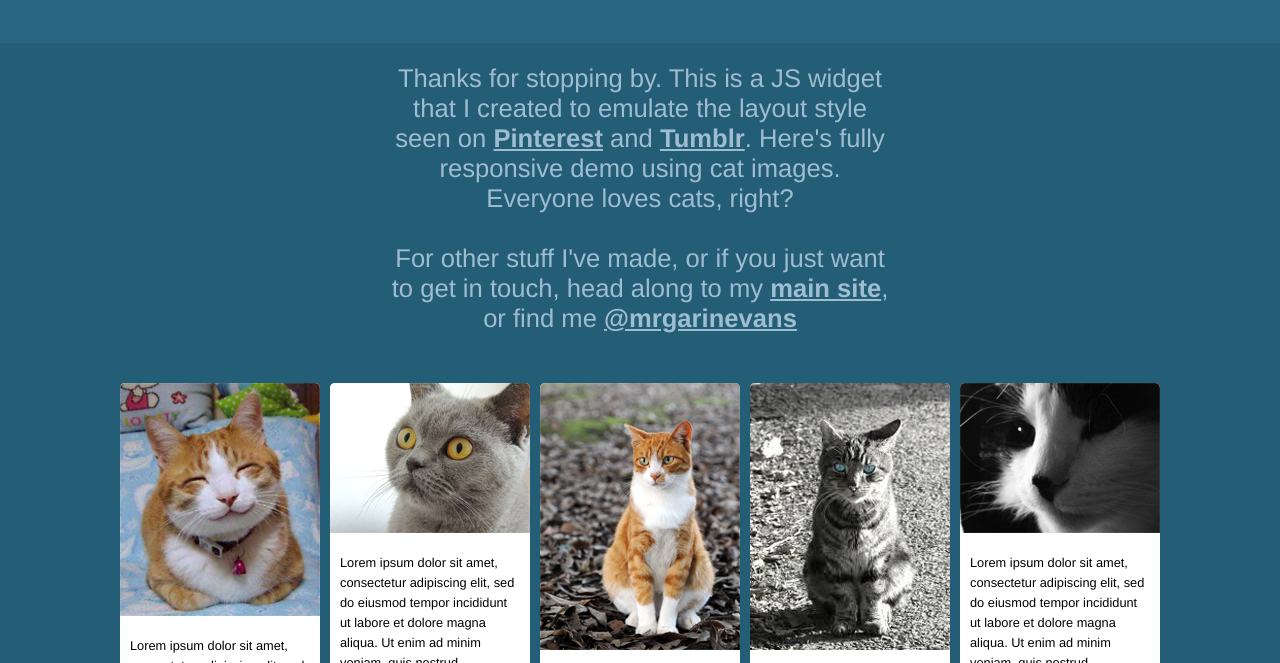
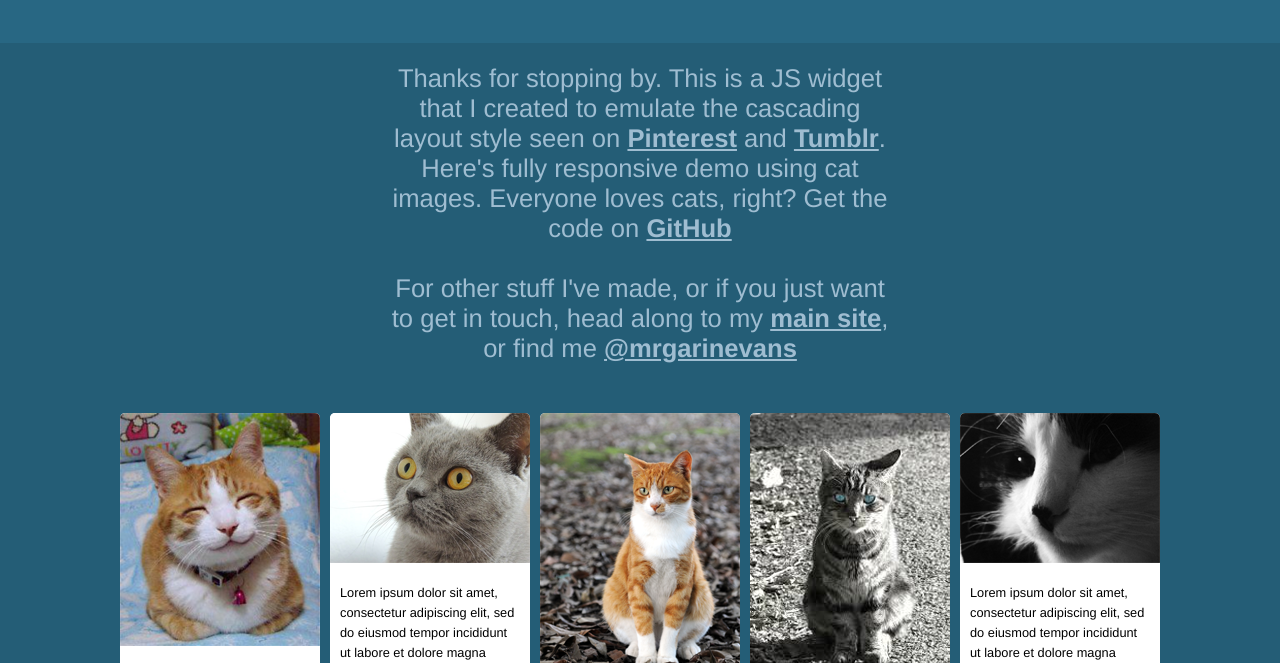
Before and after one commit to garinevans/RainJS, a website: page index.htm in a window 1280 px wide. Shown: the part 97-760 px from the top of the page. Drawn offline with Linux system fonts and the light colour scheme.

Commit message:
Changes to index.htm

```diff
--- a/index.htm
+++ b/index.htm
@@ -12,7 +12,7 @@
 		<h1>RAIN LAYOUT JS</h1>
 	</header>
 
-	<p>Thanks for stopping by. This is a JS widget that I created to emulate the layout style seen on <a href="https://uk.pinterest.com/">Pinterest</a> and <a href="https://www.tumblr.com/search">Tumblr</a>. Here's fully responsive demo using cat images. Everyone loves cats, right?<br><br>For other stuff I've made, or if you just want to get in touch, head along to my <a href="http://www.garinevans.com" alt="Garin Evans">main site</a>, or find me <a href="https://twitter.com/mrgarinevans" alt="Twitter">@mrgarinevans</a></p>
+	<p>Thanks for stopping by. This is a JS widget that I created to emulate the cascading layout style seen on <a href="https://uk.pinterest.com/">Pinterest</a> and <a href="https://www.tumblr.com/search">Tumblr</a>. Here's fully responsive demo using cat images. Everyone loves cats, right? Get the code on <a href="https://github.com/garinevans/RainJS" >GitHub</a><br><br>For other stuff I've made, or if you just want to get in touch, head along to my <a href="http://www.garinevans.com" alt="Garin Evans">main site</a>, or find me <a href="https://twitter.com/mrgarinevans" alt="Twitter">@mrgarinevans</a></p>
 
 
 		<div id="droplets">
```
